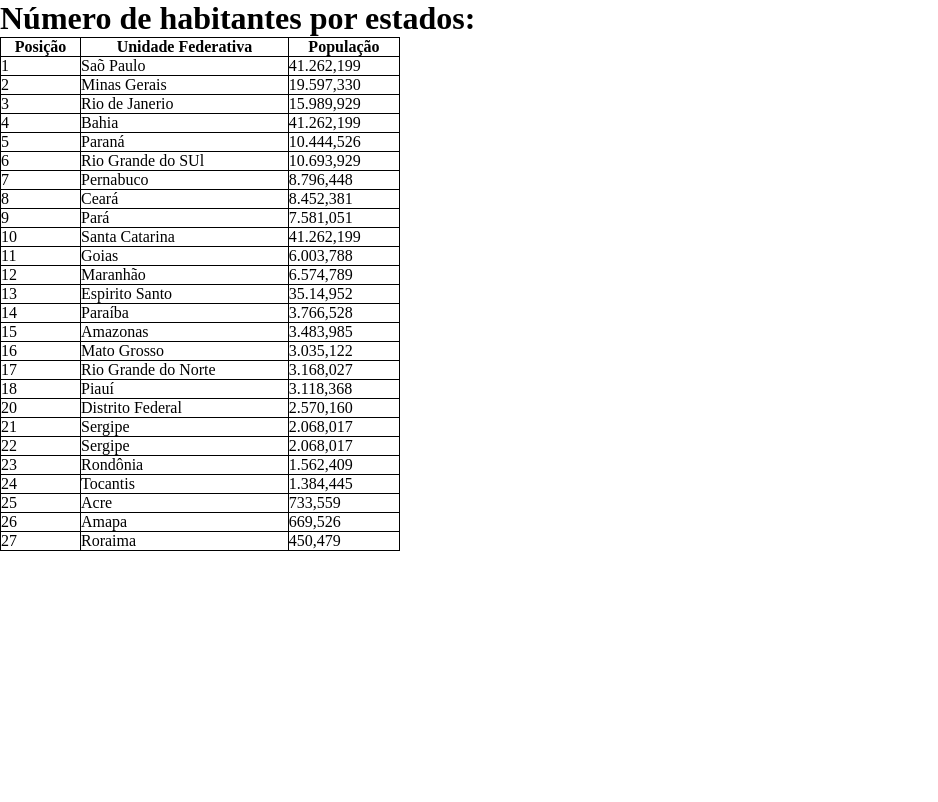
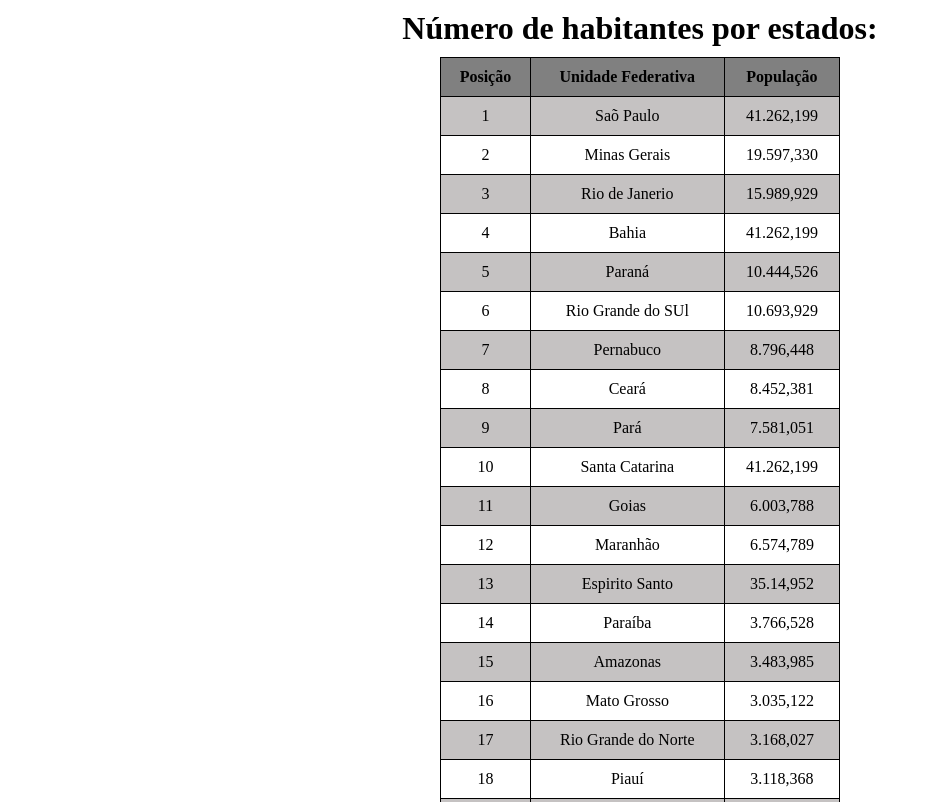
Before and after one commit to brunodyegoweb/Tabela-grande, a plain HTML site: page index.html in a window 1280 px wide. Shown: the top 802 px of the page, without its empty margins (0-938 px from the left). Drawn offline with Linux system fonts and the light colour scheme.

Commit message:
finalizado

```diff
--- a/estilo/geral.css
+++ b/estilo/geral.css
@@ -1,8 +1,30 @@
 table {
     width: 400px;
     border-collapse: collapse;
+    text-align: center;
+    position: relative;
+    margin: auto;
+}
+h1 {
+    text-align: center;
+    padding: 10px;
+}
+
+thead {
+    position: sticky;
+    top: -1;
+    background-color: #808080;
+}
+
+tr:nth-child(odd) {
+    background-color: #c5c2c2;
+}
+
+th {
+    background-color: #808080;
 }
 
 tr, th, td {
     border: 1px solid #000;
+    padding: 10px;
 }
--- a/index.html
+++ b/index.html
@@ -9,6 +9,7 @@
     <link rel="stylesheet" href="estilo/geral.css">
 </head>
 <body>
+    <main>
         <h1>Número de habitantes por estados:</h1>
         <table>
             <thead>
@@ -152,8 +153,8 @@
                 </tr>
             </tbody>
             <tfoot>
-
             </tfoot>
         </table>
+    </main>
 </body>
 </html>
```
Lines whose indentation alone changed are shown as unchanged.
